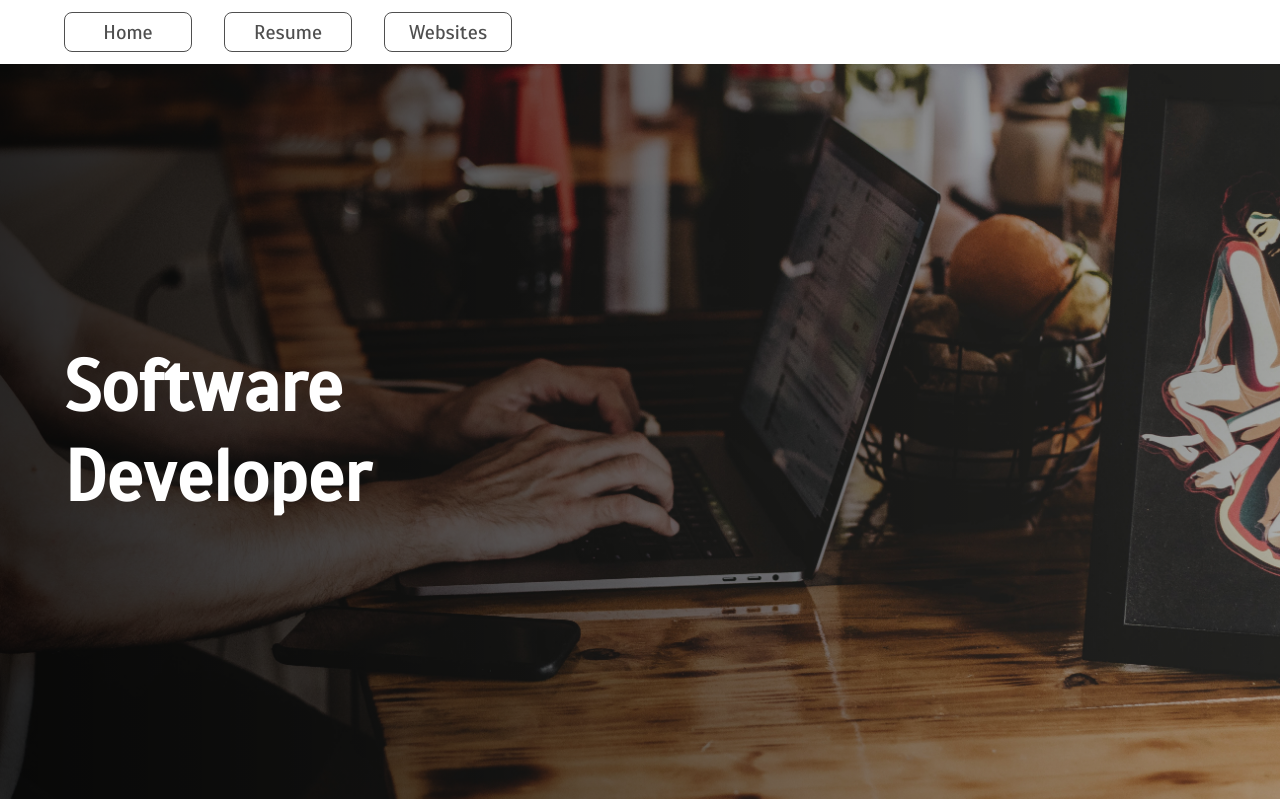
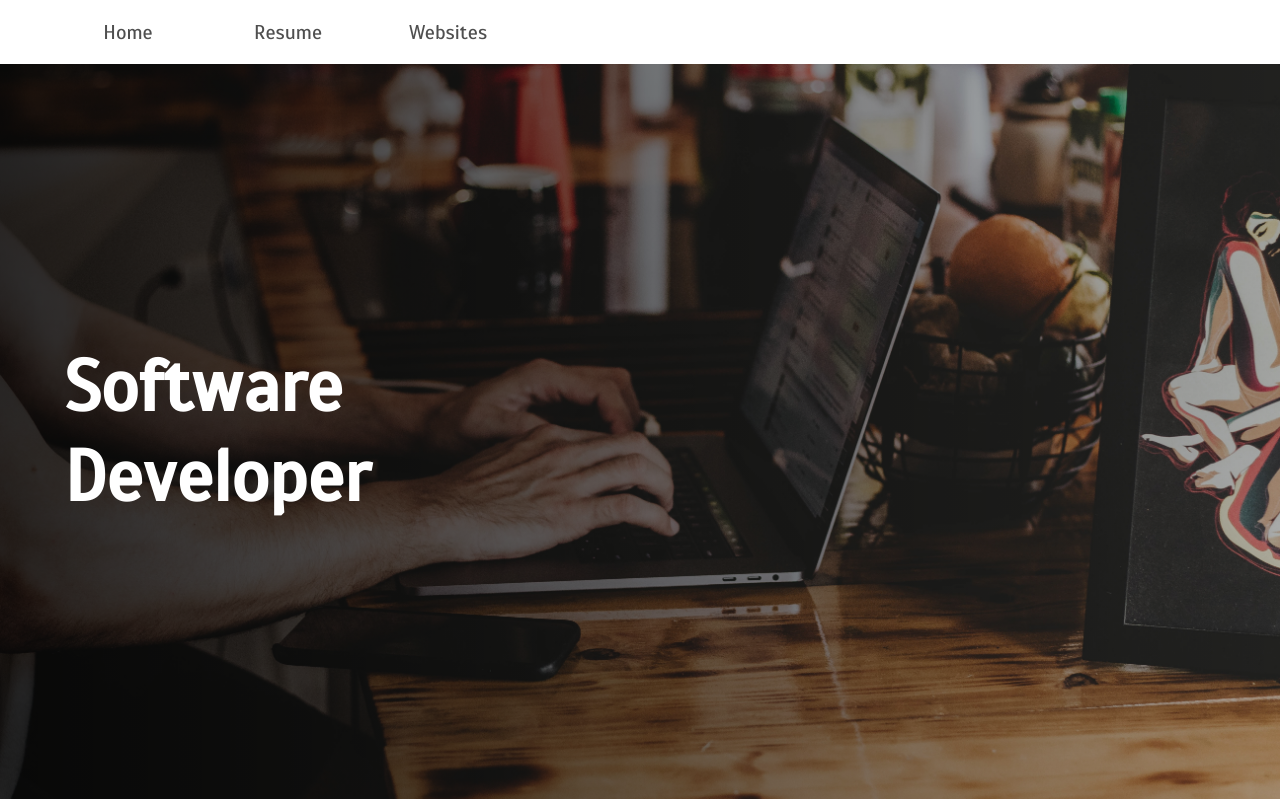
Before and after one commit to hectormelgoza/myportfolio, a PHP site: page /index.html in a window 1280 px wide. Shown: the top 799 px of the page. Run offline with PHP 8.4, Linux system fonts and the light colour scheme; some web fonts are replaced.

Commit message:
deleted navbar border

```diff
--- a/portfolio.css
+++ b/portfolio.css
@@ -26,10 +26,7 @@ a{
     transition: .3ss ease;
     font-family: 'Scada', sans-serif;
 }
-nav > a{
-    border: .08rem solid #4f4f4f;
-    border-radius: .5rem;
-}
+
 
 /* .github{
     position: absolute;
```
